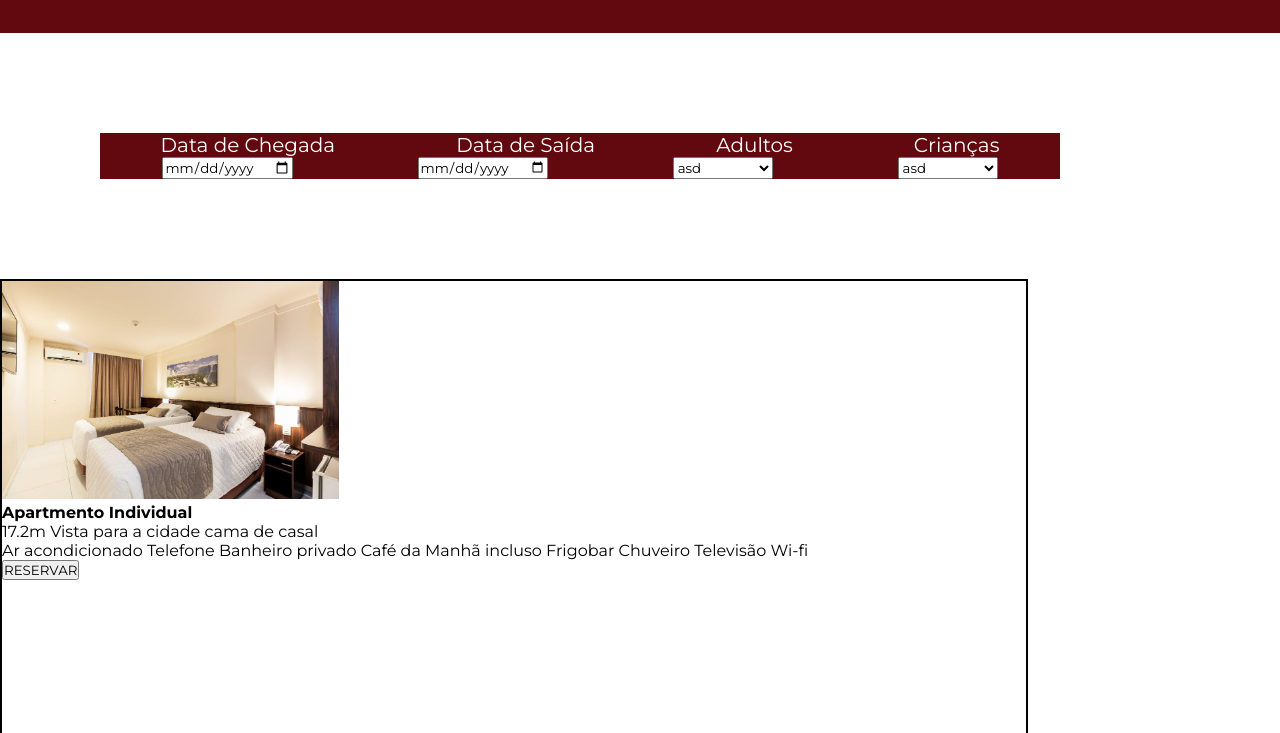
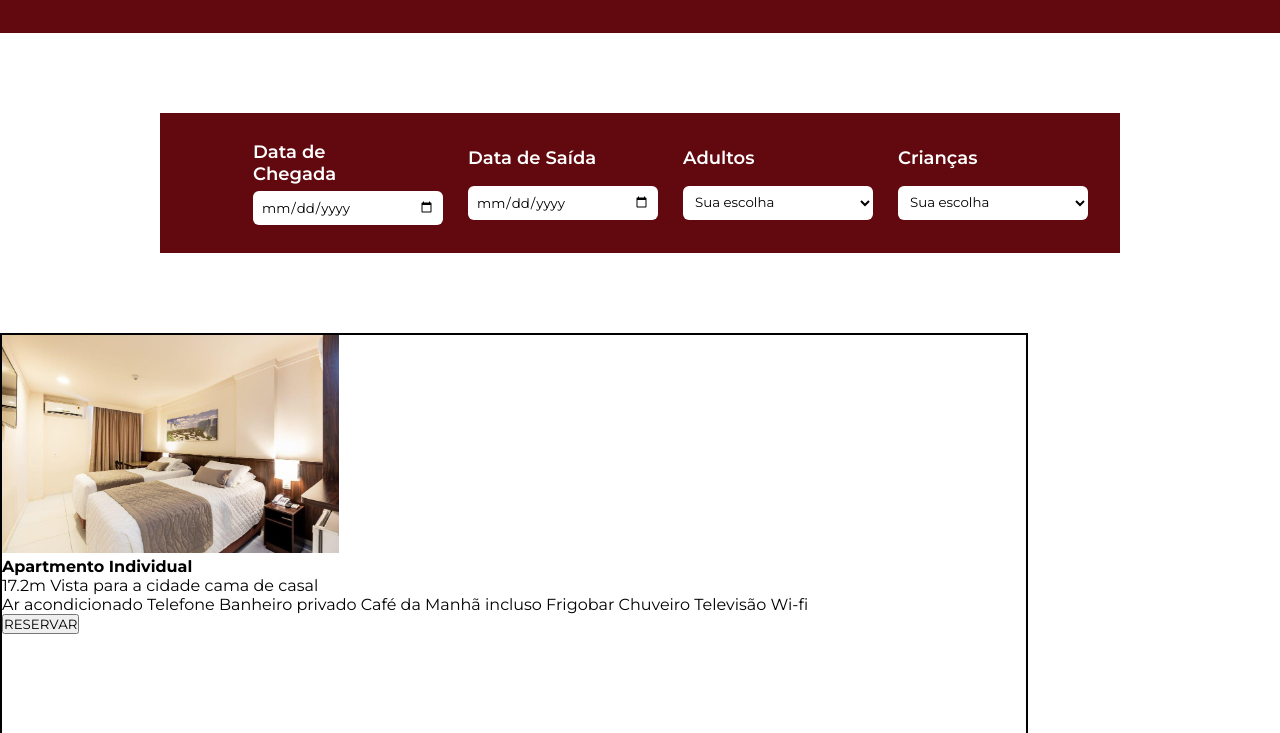
Before and after one commit to PHP-Haters/hotel_bogari, a plain HTML site: page reserva.html in a window 1280 px wide. Shown: the part 67-800 px from the top of the page. Drawn offline with Linux system fonts and the light colour scheme.

Commit message:
seçao de formulario na pagina de reservas

```diff
--- a/css/reserva.css
+++ b/css/reserva.css
@@ -8,31 +8,46 @@ header {
     background-image: none !important;
 }
 
+#info-holder{
+    width: 100%;
+    height: 300px;
+    display: flex;
+    align-items: center;
+    justify-content: center;
+}
+
 #info-reserva {
     background-color: #61090E;
     width: 75%;
-    margin: 100px;
+    height: 140px;
+    padding: 0 50px;
     color: rgb(255, 255, 255);
+    display: flex;
+    align-items: center;
+    justify-content: space-around;
 }
 
-.info-label-container {
+.form-cell{
+    width: 15%;
+    height: 100%;
+    padding: 25px 0;
     display: flex;
+    flex-direction: column;
+    align-items: flex-start;
     justify-content: space-around;
-    flex-wrap: wrap;
 }
-.label-info {
-    font-size: 20px;
+
+.form-cell label{
+    font-weight: 600;
+    font-size: 18px;
 }
-.info-input-container {
-    display: flex;
-    justify-content: space-around;
-    flex-wrap: wrap;
-}
-.input-info {
 
-}
-.select-info {
-    width: 100px;
+.form-cell input, .form-cell select{
+    width: 190px;
+    padding: 8px;
+    border: none;
+    border-radius: 6px;
+    background-color: #FFFFFF;
 }
 
 #apartamentos {
--- a/reserva.html
+++ b/reserva.html
@@ -27,24 +27,36 @@
             <a href="reserva.html" class="main-link">Reserve agora</a>
         </nav>
     </header>
-    <section id="info-reserva">
-        <div class="info-label-container">
-            <label class="label-info">Data de Chegada </label>
-            <label class="label-info">Data de Saída </label>
-            <label class="label-info">Adultos </label>
-            <label class="label-info">Crianças </label>
-        </div>
-        <div class="info-input-container">
-            <input class="input-info" type="date">
-            <input class="input-info" type="date">
-            <select class="select-info">
-                <option> asd</option>
-            </select>
-            <select class="select-info">
-                <option> asd</option>
-            </select>
+
+    <section id="info-holder">
+        <div id="info-reserva">
+                <div class="form-cell">
+                    <label class="label-info">Data de Chegada </label>
+                    <input class="input-info" type="date">
+                </div>
+
+                <div class="form-cell">
+                    <label class="label-info">Data de Saída </label>
+                    <input class="input-info" type="date">
+                </div>
+
+                <div class="form-cell">
+                    <label class="label-info">Adultos </label>
+                    <select class="select-info">
+                        <option>Sua escolha</option>
+                    </select>
+                </div>
+
+                <div class="form-cell">
+                    <label class="label-info">Crianças </label>
+                    <select class="select-info">
+                        <option>Sua escolha</option>
+                    </select>
+                </div>
+
         </div>
     </section>
+
     <section id="apartamentos">
         <div id="apartamento-individual" class="reserva-apartamentos">
             <img src="/images/apartamentos.jpg" class="imagem-apartamento">
```
